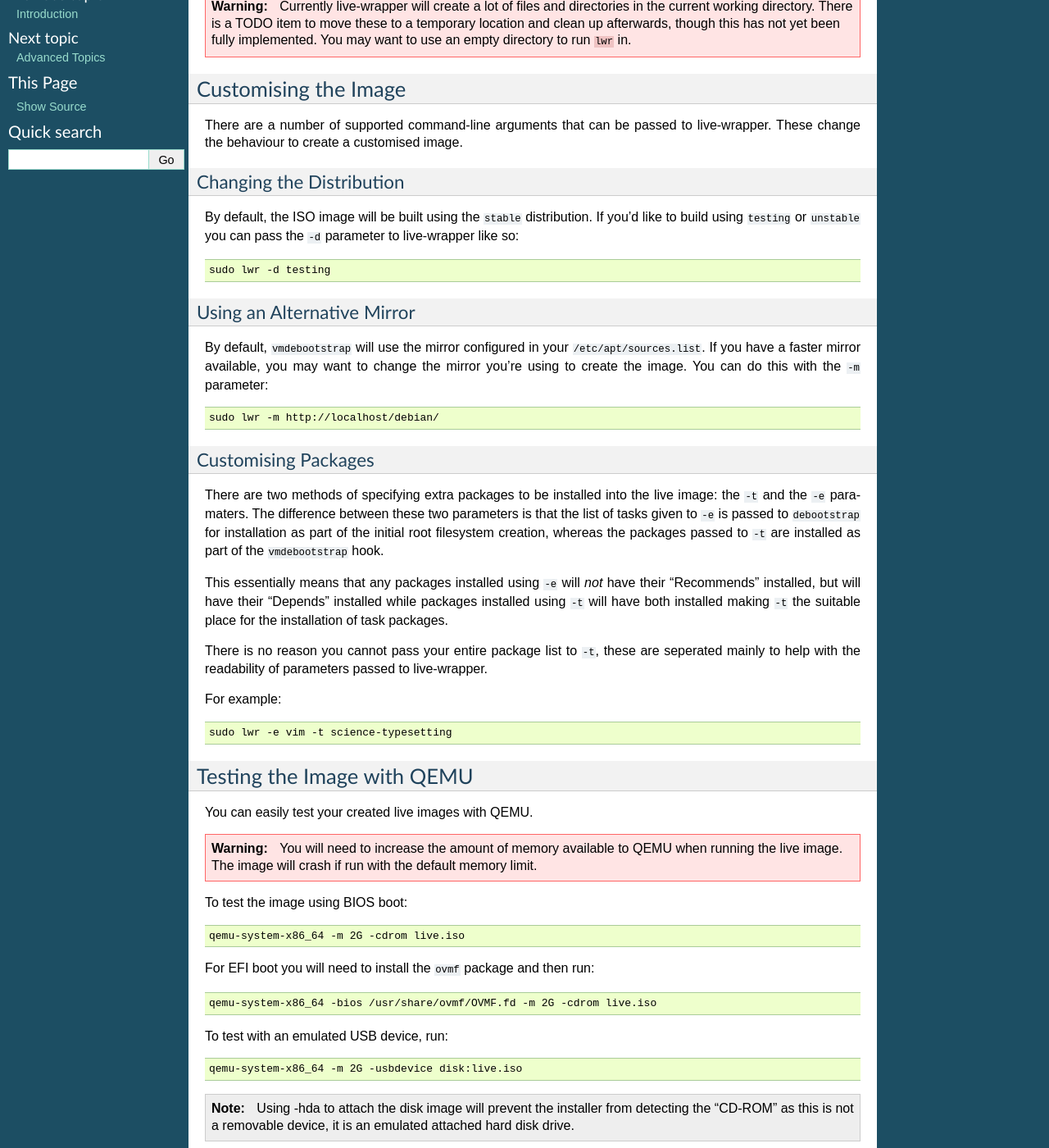
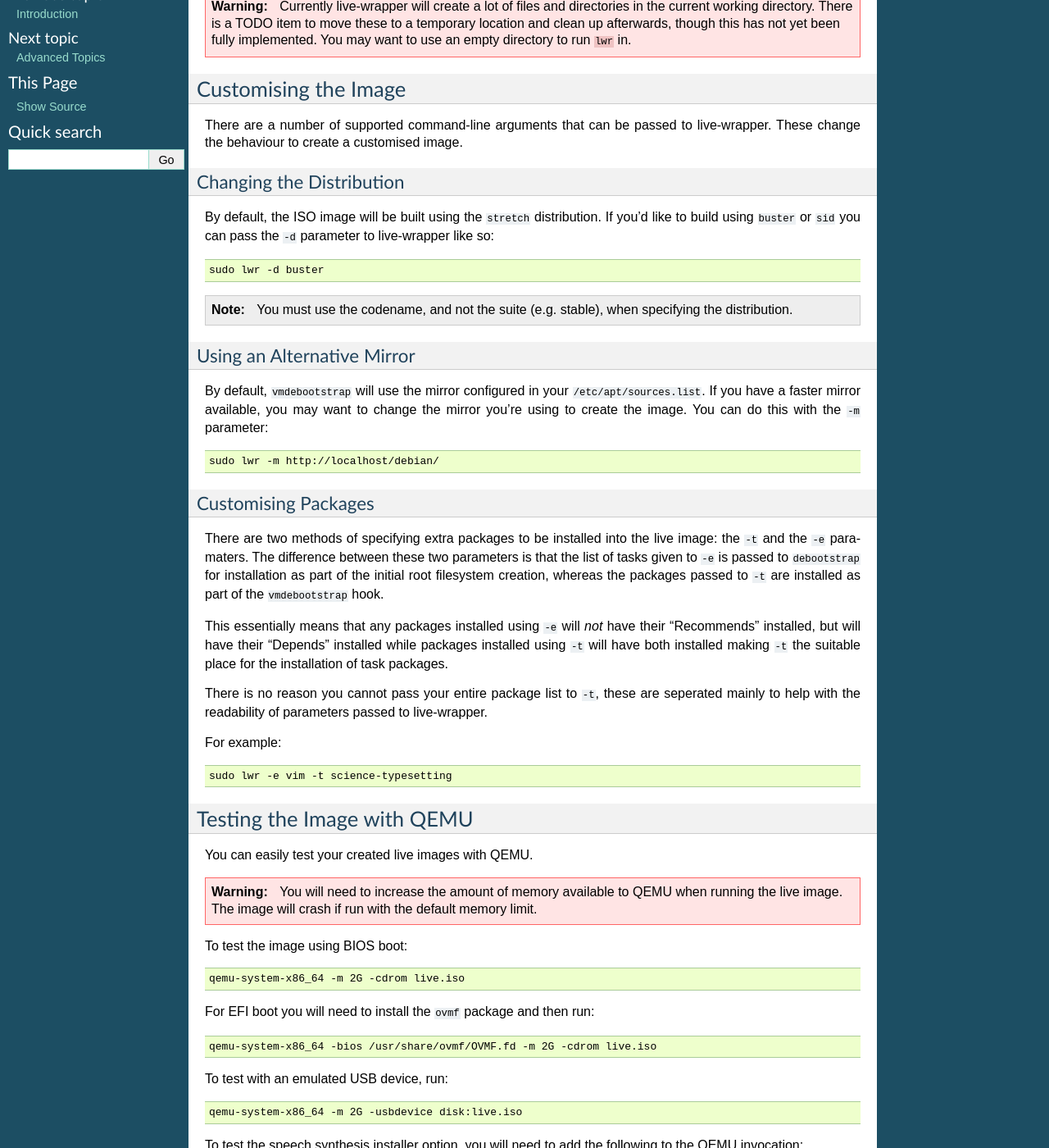
Before and after one commit to LinuxCNC/live-wrapper, a Sphinx documentation site: the page built from doc/quickstart.rst, in a window 1280 px wide and 1400 px high, scrolled down 294 px. Shown: the whole window at 82% size. Built offline with Sphinx 7.4.7, drawn with Linux system fonts in a browser that asks for light colours; some of the changed text lies outside the part shown.

Commit message:
Updates to quickstart guide

```diff
--- a/doc/quickstart.rst
+++ b/doc/quickstart.rst
@@ -30,13 +30,18 @@ live-wrapper. These change the behaviour to create a customised image.
 Changing the Distribution
 ~~~~~~~~~~~~~~~~~~~~~~~~~
 
-By default, the ISO image will be built using the ``stable`` distribution. If
-you'd like to build using ``testing`` or ``unstable`` you can pass the ``-d``
+By default, the ISO image will be built using the ``stretch`` distribution. If
+you'd like to build using ``buster`` or ``sid`` you can pass the ``-d``
 parameter to live-wrapper like so:
 
 .. code-block:: shell
 
- sudo lwr -d testing
+ sudo lwr -d buster
+
+.. note::
+
+ You must use the codename, and not the suite (e.g. stable), when specifying
+ the distribution.
 
 Using an Alternative Mirror
 ~~~~~~~~~~~~~~~~~~~~~~~~~~~
@@ -103,6 +108,13 @@ To test with an emulated USB device, run:
 
  qemu-system-x86_64 -m 2G -usbdevice disk:live.iso
 
+To test the speech synthesis installer option, you will need to add the
+following to the QEMU invocation:
+
+.. code-block:: shell
+
+ -soundhw sb16,es1370,adlib
+
 .. note::
 
  Using -hda to attach the disk image will prevent the installer from detecting
```
